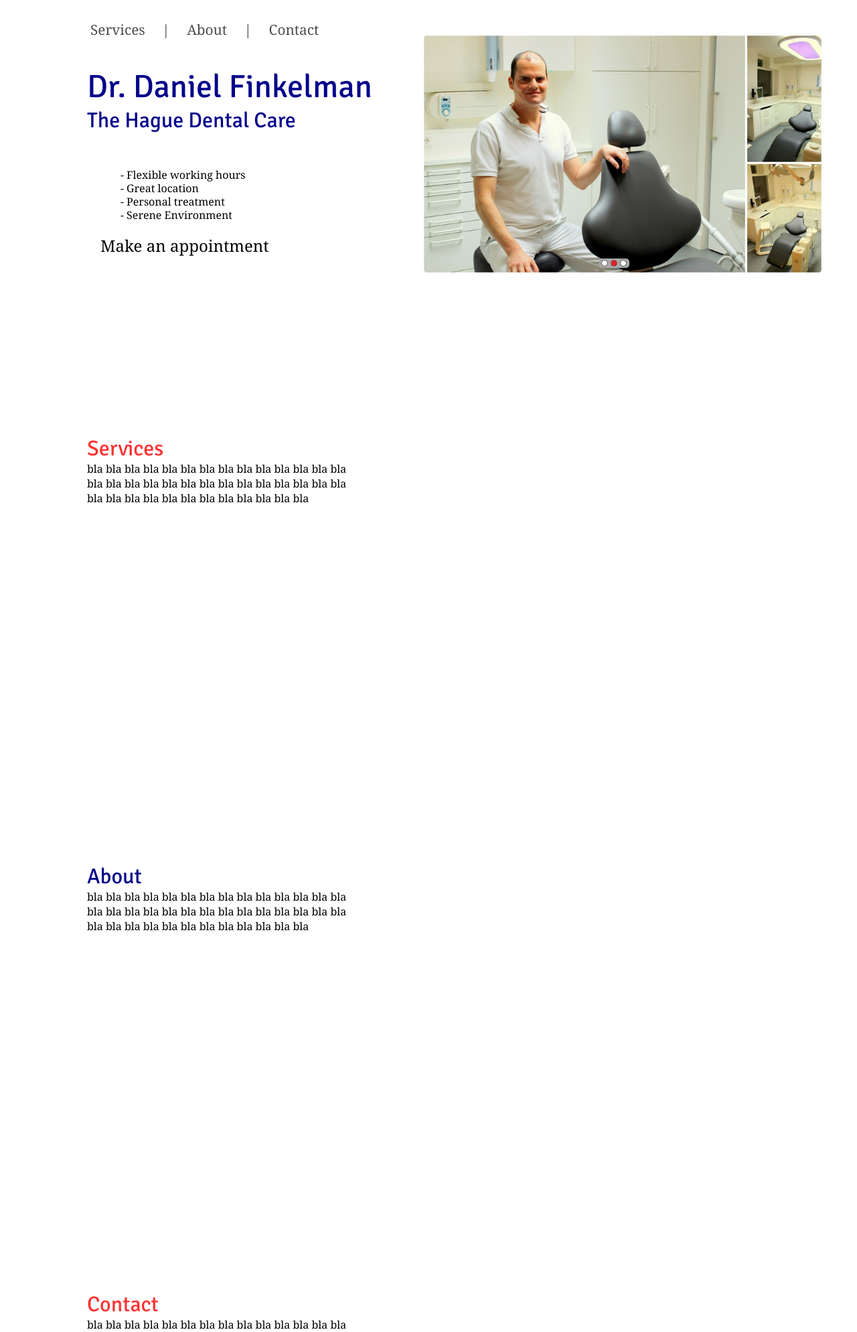
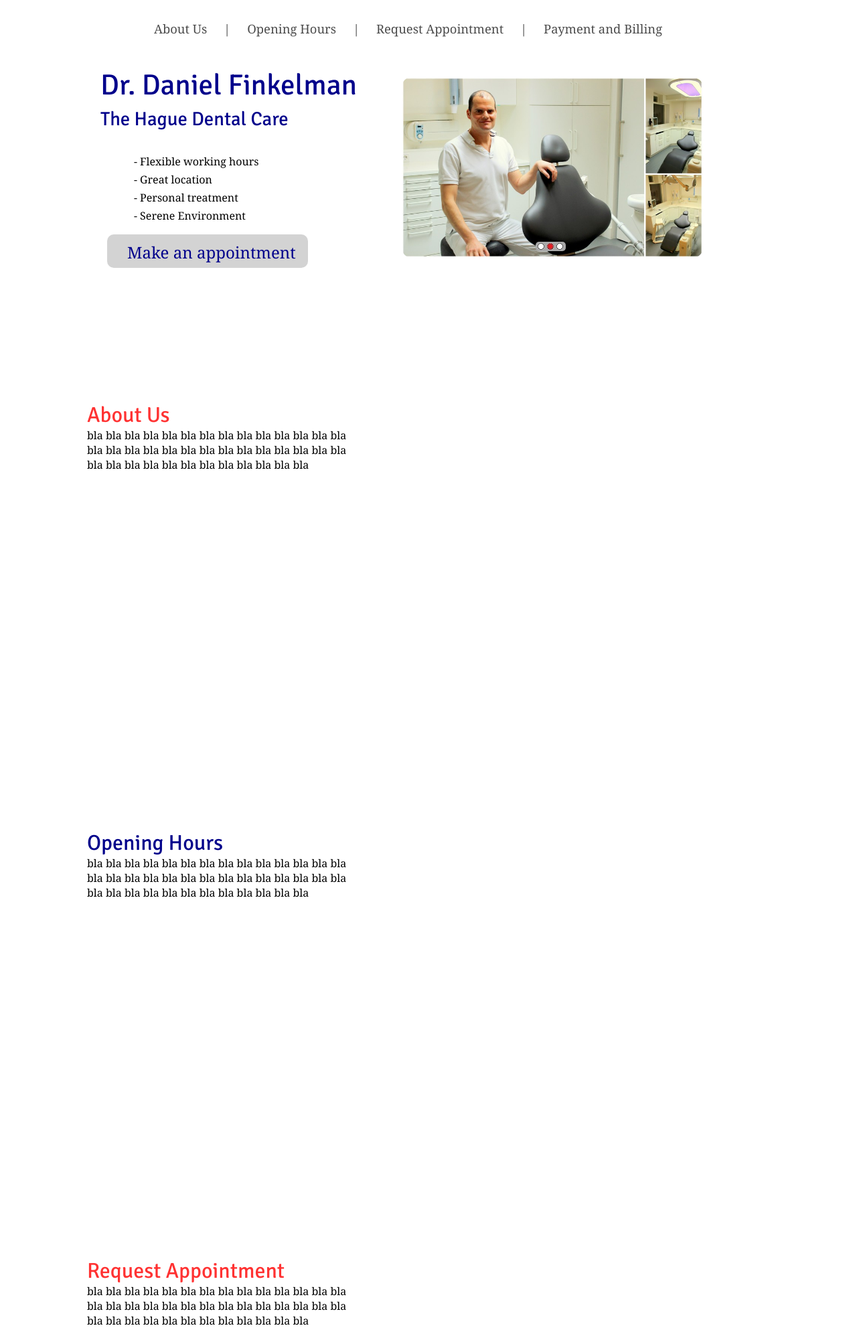
Before and after one commit to oriyudilevich/DanielWebsite, a PHP site: page / in a window 1280 px wide. Shown: the top 1989 px of the page at 67% size. Run offline with PHP 8.4, Linux system fonts and the light colour scheme; some libraries are stand-ins or nearby versions; some web fonts are replaced.

Commit message:
Change design of homepage

```diff
--- a/css/stylesheet.css
+++ b/css/stylesheet.css
@@ -23,17 +23,15 @@ body{
     color: black;
 }
 
-/* HOMEPAGE
+/* HEADER
 ============================================*/
-
-/* Header */
 
 #header {
     height: 70px;
     position:relative;
-    margin-left:5px;
+    margin-left:100px;
     margin-top:30px;
-    font-size:130%;
+    font-size:115%;
 }
 
 #header a {
@@ -42,11 +40,11 @@ body{
     opacity: 0.7;
 }
 
-#header_services {
+#header_aboutus {
     margin-right:20px;
 }
 
-#header_services a {
+#header_aboutus a {
 }
 
 #header_separator1{
@@ -54,12 +52,12 @@ body{
     opacity: 0.7;
 }
 
-#header_about {
+#header_openinghours {
     margin-right:20px;
     margin-left:20px;
 }
 
-#header_about a {
+#header_openinghours a {
 }
 
 #header_separator2{
@@ -67,22 +65,36 @@ body{
     opacity: 0.7;
 }
 
-#header_contact {
+#header_requestappointment {
+    margin-left:20px;
+    margin-right:20px;
+}
+
+#header_requestappointment a {
+}
+
+#header_separator3{
+    color:black;
+    opacity: 0.7;
+}
+
+#header_payment {
     margin-left:20px;
 }
 
-#header_contact a {
+#header_payment a {
 }
 
-/* Slide show */
+/* SLIDE SHOW
+============================================*/
 
 
 .fader{
     position: absolute;
-    top: 20px;
-    left: 500px;
-    width: 600px;
-    height: 360px;
+    top: 85px;
+    left: 470px;
+    width: 450px;
+    height: 270px;
     overflow: hidden;
     border-radius: 15px;
 }
@@ -103,7 +115,7 @@ body{
 .fader_controls{
     position: absolute;
     bottom: 10px;
-    left: 265px;
+    left: 200px;
     z-index: 4;
     background: darkgray;
     height: 12px;
@@ -125,18 +137,20 @@ body{
     background:url("../images/buttonred.jpg") 0 0 no-repeat;
 }
 
-/* Title */
+/* TITLE
+============================================*/
 
 #title{
     position:relative;
     width:500px;
-    height:150px;
+    height:130px;
     font-family: 'Signika', sans-serif;
+    margin-left: 20px;
 }
 
 #title_main{
     position:absolute;
-    font-size:300%;
+    font-size:270%;
     color:darkblue;
     left:0px;
     top:0px;
@@ -144,84 +158,115 @@ body{
 
 #title_sub{
     position:absolute;
-    font-size:200%;
+    font-size:180%;
     color:darkblue;
     left:0px;
     top:60px;
 }
 
+/* REASONS
+============================================*/
+
 #reasons{
     position:relative;
     height:100px;
-    margin-left:50px;
+    margin-left:70px;
 }
 
 #reason_1{
-    position:absolute;
-    top:0px;
+    margin-bottom:5px;
 }
 
 #reason_2{
-    position:absolute;
-    top:20px;
+    margin-bottom:5px;
 }
 
 #reason_3{
-    position:absolute;
-    top:40px;
+    margin-bottom:5px;
 }
 
 #reason_4{
-    position:absolute;
-    top:60px;
+    margin-bottom:5px;
 }
 
+/* APPOINTMENT
+============================================*/
+
 #appointment{
+    position:relative;
     font-size: 150%;
-    margin-left: 20px;
-    height:300px;
+    margin-top: 20px;
+    margin-left: 30px;
+    height: 50px;
+    width: 300px;
+    background-color:lightgray;
+    border-radius:10px;
+    margin-bottom:200px;
 }
 
-/* SERVICES
+#appointment_a{
+    position:absolute;
+    top: 10px;
+    left: 30px;
+    text-decoration:none;
+    color:darkblue;
+}
+
+/* About Us
 ============================================*/
 
-#services{
+#aboutus{
     font-size:200%;
     font-family: 'Signika', sans-serif;
     color:red;
     opacity: 0.8;
 }
 
-#services_content{
+#aboutus_content{
     width: 400px;
     height:600px;
 }
 
-/* ABOUT
+/* Opening Hours
 ============================================*/
 
-#about{
+#openinghours{
     font-size:200%;
     font-family: 'Signika', sans-serif;
     color:darkblue;
 }
 
-#about_content{
+#openinghours_content{
     width: 400px;
     height:600px;
 }
 
-/* CONTACT
+/* Request Appointment
 ============================================*/
 
-#contact{
+#requestappointment{
    font-size:200%;
    font-family: 'Signika', sans-serif;
    color:red;
    opacity: 0.8;
 }
 
-#contact_content{
+#requestappointment_content{
     width: 400px;
     height:600px;
 }
+
+/* Payment and Billing
+============================================*/
+
+#payment{
+   font-size:200%;
+   font-family: 'Signika', sans-serif;
+   color:darkblue;
+   opacity: 0.8;
+}
+
+#payment_content{
+    width: 400px;
+    height:600px;
+}
--- a/index.html
+++ b/index.html
@@ -1,7 +1,7 @@
 <!DOCTYPE html>
 <html>
     <head>
-        <title>Dr. Daniel Finkelman - Your Dentist in The Hague</title>
+        <title>The Hague Dental Care</title>
 
         <link rel='stylesheet' type='text/css' href='css/stylesheet.css'/>
 
@@ -32,15 +32,20 @@
 
             <div id="header_content">
 
-                <span id="header_services"><a id="header_services_a" href="www.ori.com">Services</a></span>
+                <span id="header_aboutus"><a id="header_aboutus_a" href="#aboutus">About Us</a></span>
 
                 <span id="header_separator1">|</span>
 
-                <span id="header_about"><a id="header_about_a" href="www.ori.com">About</a></span>
+                <span id="header_openinghours"><a id="header_openinghours_a" href="#openinghours">Opening Hours</a></span>
 
                 <span id="header_separator2">|</span>
 
-                <span id="header_contact"><a id="header_contact_a" href="#contact">Contact</a></span>
+                <span id="header_requestappointment"><a id="header_requestappointment_a" href="#requestappointment">Request Appointment</a></span>
+
+                <span id="header_separator3">|</span>
+
+                <span id="header_payment"><a id="header_payment_a" href="#payment">Payment and Billing</a></span>
+
 
             </div>
 
@@ -78,35 +83,44 @@
 
 
         <div id="appointment">
-            Make an appointment
+            <a id="appointment_a" href="">Make an appointment</a>
         </div>
 
 
-    <!-- Services
+    <!-- About Us
     ====================================-->
 
-        <div id="services">Services</div>
+        <div id="aboutus">About Us</div>
 
-        <div id="services_content">
+        <div id="aboutus_content">
         bla bla bla bla bla bla bla bla bla bla bla bla bla bla bla bla bla bla bla bla bla bla bla bla bla bla bla bla bla bla bla bla bla bla bla bla bla bla bla bla
         </div>
 
 
-    <!-- About
+    <!-- Opening Hours
     ====================================-->
 
-        <div id="about">About</div>
+        <div id="openinghours">Opening Hours</div>
 
-        <div id="about_content">
+        <div id="openinghours_content">
         bla bla bla bla bla bla bla bla bla bla bla bla bla bla bla bla bla bla bla bla bla bla bla bla bla bla bla bla bla bla bla bla bla bla bla bla bla bla bla bla
         </div>
 
-    <!-- Contact
+    <!-- Request Appointment
     ====================================-->
 
-        <div id="contact">Contact</div>
+        <div id="requestappointment">Request Appointment</div>
 
-        <div id="services_content">
+        <div id="requestappointment_content">
+        bla bla bla bla bla bla bla bla bla bla bla bla bla bla bla bla bla bla bla bla bla bla bla bla bla bla bla bla bla bla bla bla bla bla bla bla bla bla bla bla
+        </div>
+
+    <!-- Payment and Billing
+    ====================================-->
+
+        <div id="payment">Payment and Billing</div>
+
+        <div id="payment_content">
         bla bla bla bla bla bla bla bla bla bla bla bla bla bla bla bla bla bla bla bla bla bla bla bla bla bla bla bla bla bla bla bla bla bla bla bla bla bla bla bla
         </div>
 
--- a/js/script.js
+++ b/js/script.js
@@ -1,7 +1,7 @@
 $(document).ready(function(){
 
     //mouse over menu items in header
-    $('#header_services_a, #header_about_a, #header_contact_a').hover(
+    $('#header_aboutus_a, #header_openinghours_a, #header_requestappointment_a, #header_payment_a').hover(
         function(){
         $(this).css('color','red');
         },
@@ -10,24 +10,38 @@ $(document).ready(function(){
     });
 
     //slow scrolling when clicking on menu items in header
-    $('#header_services_a').click(
+    $('#header_aboutus_a').click(
         function(event){
             event.preventDefault();
-            $.scrollTo('#services', 1000);
+            $.scrollTo('#aboutus', 1000);
         }
     );
 
-    $('#header_about_a').click(
+    $('#header_openinghours_a').click(
         function(event){
             event.preventDefault();
-            $.scrollTo('#about', 1000);
+            $.scrollTo('#openinghours', 1000);
         }
     );
 
-    $('#header_contact_a').click(
+    $('#header_requestappointment_a').click(
         function(event){
             event.preventDefault();
-            $.scrollTo('#contact', 1000);
+            $.scrollTo('#requestappointment', 1000);
+        }
+    );
+
+    $('#header_payment_a').click(
+        function(event){
+            event.preventDefault();
+            $.scrollTo('#payment', 1000);
+        }
+    );
+
+    $('#appointment_a').click(
+        function(event){
+            event.preventDefault();
+            $.scrollTo('#requestappointment', 1000);
         }
     );
 
```
